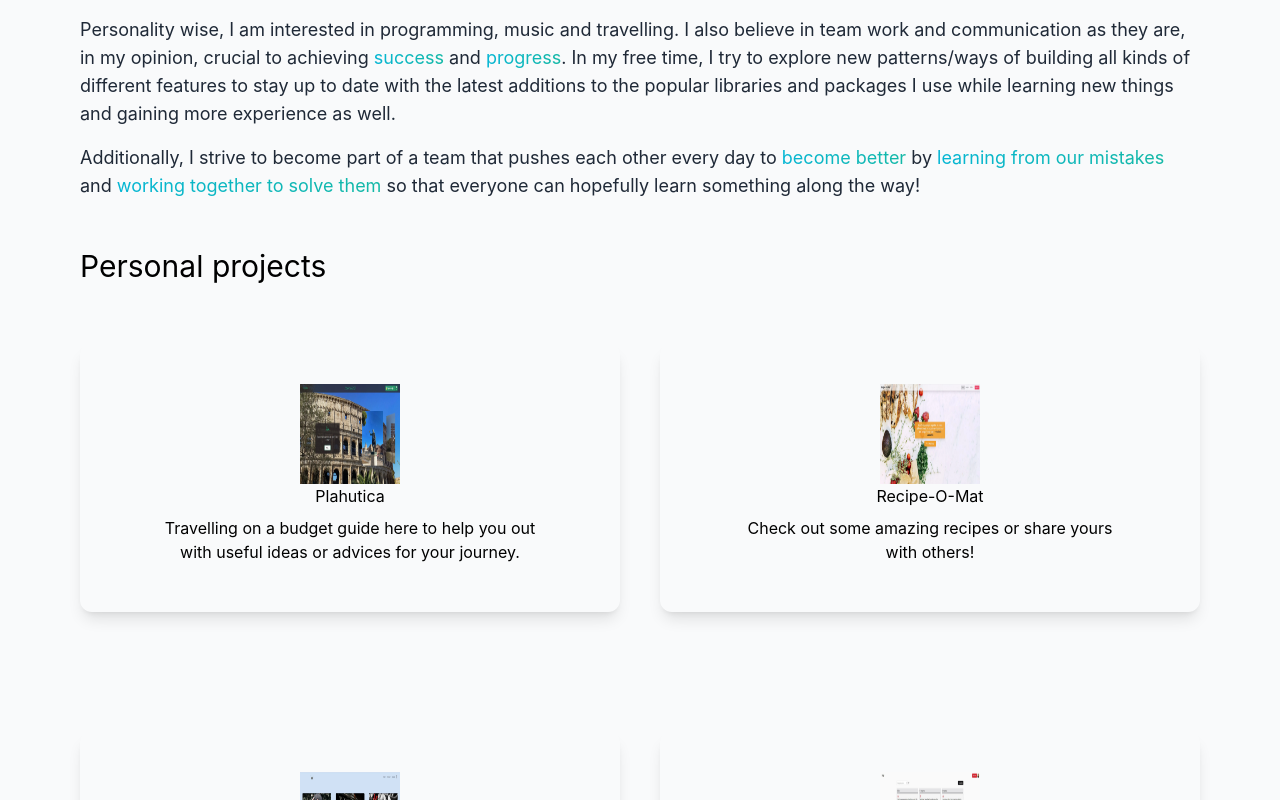
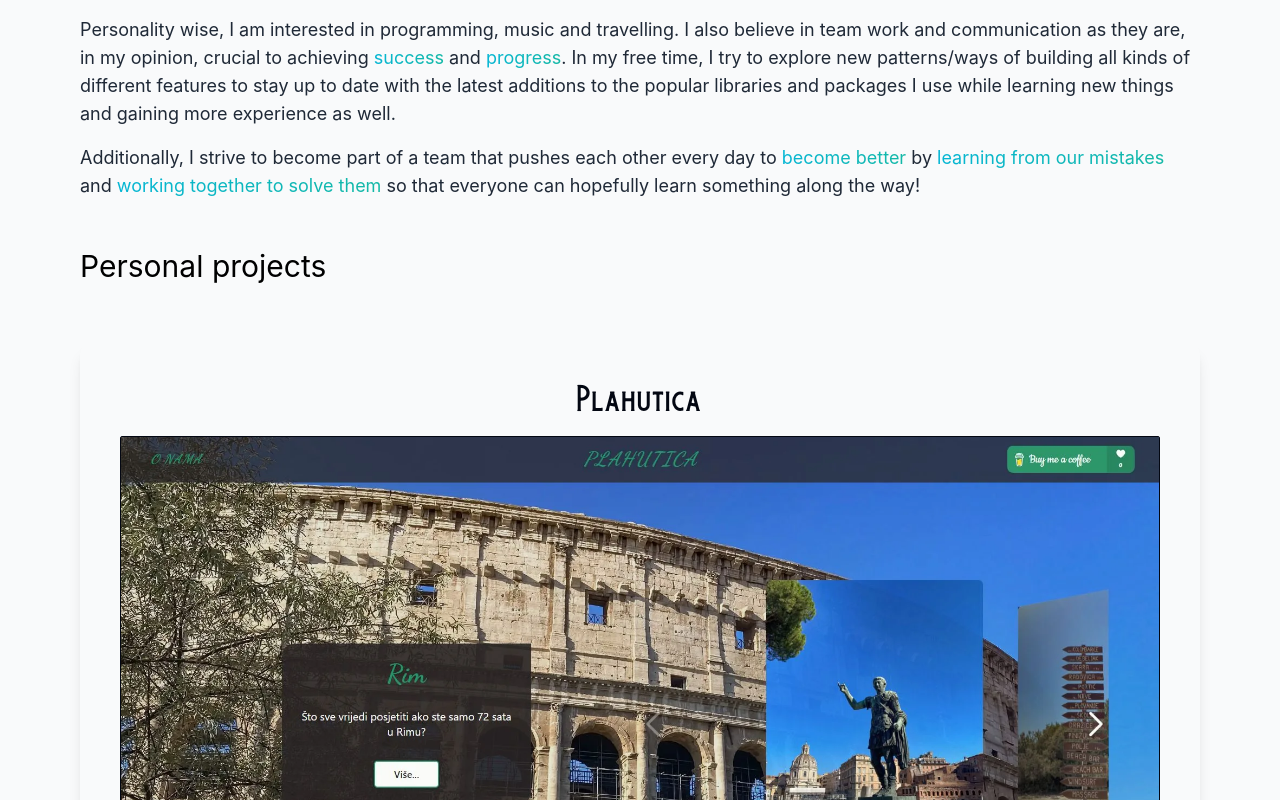
Before and after one commit to jknezevic1712/portfolio, a Next.js app: page / in a window 1280 px wide. Shown: the part 2000-2800 px from the top of the page. Built offline with nearby package versions, Linux system fonts and the light colour scheme.

Commit message:
Redesigned layout for personal projects section.

```diff
--- /dev/null
+++ b/components/atoms/Header2.jsx
@@ -0,0 +1,7 @@
+export default function Header2({ children }) {
+	return (
+		<h2 className="font-burtons text-lg text-gray-950 md:text-3xl 2xl:text-4xl">
+			{children}
+		</h2>
+	);
+}
--- a/components/atoms/Img.jsx
+++ b/components/atoms/Img.jsx
@@ -1,18 +1,7 @@
 import Image from 'next/image';
 
 export default function Img({ src, type = 'DEFAULT' }) {
-  if (type === 'HERO') {
-    return (
-      <Image
-        src={src}
-        alt=""
-        layout="fill"
-        objectFit="cover"
-        priority
-      />
-    );
-  }
-
+	if (type === 'DEFAULT') {
 		return (
 			<Image
 				src={src}
@@ -22,3 +11,14 @@ export default function Img({ src, type = 'DEFAULT' }) {
 			/>
 		);
 	}
+
+	return (
+		<Image
+			src={src}
+			alt=""
+			layout="fill"
+			objectFit="cover"
+			priority={type === 'HERO' ? true : false}
+		/>
+	);
+}
--- a/components/atoms/Paragraph.jsx
+++ b/components/atoms/Paragraph.jsx
@@ -1,5 +1,5 @@
 const ParagraphClassTypes = {
-  DEFAULT: 'max-w-sm py-2 2xl:text-lg',
+	DEFAULT: 'max-w-sm font-semibold py-2 2xl:text-lg',
 	CONTENT:
 		'py-2 text-center text-base leading-8 text-gray-800 dark:text-gray-300 md:text-left md:text-lg 3xl:text-xl',
 	LARGE:
--- a/components/molecules/Card.jsx
+++ b/components/molecules/Card.jsx
@@ -1,20 +1,7 @@
-export default function Card({ children, url }) {
-  if (url) {
-    return (
-      <a
-        href={url}
-        target="_blank"
-        rel="noreferrer"
-        className="my-10 flex flex-1 basis-1/3 xl:basis-1/4 flex-col items-center justify-start rounded-xl p-10 text-center shadow-lg dark:bg-gray-200 lg:hover:shadow-xl lg:hover:skew-x-1 lg:hover:-skew-y-1 lg:transition-all lg:duration-200"
-      >
-        {children}
-      </a>
-    );
-  }
-
-  return (
-    <div className="my-10 flex flex-1 basis-1/3 xl:basis-1/4 flex-col items-center justify-start rounded-xl p-10 text-center shadow-lg dark:bg-gray-200 lg:hover:shadow-xl lg:transition-all">
-      {children}
-    </div>
-  );
+export default function Card({ children }) {
+	return (
+		<div className="my-10 flex flex-1 basis-1/3 xl:basis-1/4 flex-col items-center justify-start rounded-xl p-10 text-center shadow-lg dark:bg-gray-200 lg:hover:shadow-xl lg:transition-all">
+			{children}
+		</div>
+	);
 }
--- /dev/null
+++ b/components/molecules/WideCard.jsx
@@ -0,0 +1,13 @@
+export default function WideCard({ children, url }) {
+	return (
+		<a
+			href={url}
+			target="_blank"
+			rel="noreferrer"
+			// className="my-10 gap-4 flex flex-1 basis-1/3 xl:basis-1/4 flex-col items-center justify-start rounded-xl p-10 text-center shadow-lg dark:bg-gray-200 lg:hover:shadow-xl lg:hover:skew-x-1 lg:hover:-skew-y-1 lg:transition-all lg:duration-200"
+			className="my-10 gap-4 flex flex-1 basis-1/3 xl:basis-1/4 flex-col items-center justify-start rounded-xl p-10 text-center shadow-lg dark:bg-gray-200 lg:hover:shadow-xl lg:transition-all lg:duration-500 group lg:hover:gap-8"
+		>
+			{children}
+		</a>
+	);
+}
--- a/components/templates/PersonalProjects.jsx
+++ b/components/templates/PersonalProjects.jsx
@@ -4,9 +4,10 @@ import recipe_o_mat from '../../public/recipe_o_mat-showcase.webp';
 import tmb from '../../public/tmb-showcase.webp';
 import better_timer from '../../public/better_timer-showcase.webp';
 
+import WideCard from '../molecules/WideCard';
+import Header2 from '../atoms/Header2';
+import Img from '../atoms/Img';
 import Paragraph from '../atoms/Paragraph';
-import Img from '../atoms/Img';
-import Card from '../molecules/Card';
 
 export default function PersonalProjects() {
 	return (
@@ -14,46 +15,78 @@ export default function PersonalProjects() {
 			<h3 className="mb-5 text-center text-3xl dark:text-gray-100 md:text-left 3xl:text-4xl">
 				Personal projects
 			</h3>
-			<div className="gap-10 lg:flex lg:flex-wrap lg:justify-center lg:gap-5 xl:gap-10">
-				<Card url="https://plahutica.vercel.app/">
-					<Img src={plahutica} />
-					<h2>Plahutica</h2>
+			{/* <div className="gap-10 lg:flex lg:flex-wrap lg:justify-center lg:gap-5 xl:gap-10"> */}
+			<div className="gap-10 lg:grid lg:grid-cols-1 lg:justify-center lg:gap-5 xl:gap-10">
+				<WideCard url="https://plahutica.vercel.app/">
+					<Header2>Plahutica</Header2>
+					<div className="img-inherit_dimensions border border-gray-950 rounded-sm lg:group-hover:scale-105 lg:transition-all lg:duration-500">
+						<Img
+							type="PROJECT"
+							src={plahutica}
+						/>
+					</div>
 					<Paragraph>
 						Travelling on a budget guide here to help you out with useful ideas
 						or advices for your journey.
 					</Paragraph>
-				</Card>
+				</WideCard>
 
-				<Card url="https://recipe-o-mat.web.app/">
-					<Img src={recipe_o_mat} />
-					<h2>Recipe-O-Mat</h2>
+				<WideCard url="https://recipe-o-mat.web.app/">
+					<Header2>Recipe-O-Mat</Header2>
+					<div className="img-inherit_dimensions border border-gray-950 rounded-sm lg:group-hover:scale-105 lg:transition-all lg:duration-500">
+						<Img
+							type="PROJECT"
+							src={recipe_o_mat}
+						/>
+					</div>
+
 					<Paragraph>
 						Check out some amazing recipes or share yours with others!
 					</Paragraph>
-				</Card>
+				</WideCard>
 
-				<Card url="https://crwn-clothing-jk.vercel.app/">
-					<Img src={crwn_clothing} />
-					<h2>Crown Clothing</h2>
+				<WideCard url="https://crwn-clothing-jk.vercel.app/">
+					<Header2>Crown Clothing</Header2>
+					<div className="img-inherit_dimensions border border-gray-950 rounded-sm lg:group-hover:scale-105 lg:transition-all lg:duration-500">
+						<Img
+							type="PROJECT"
+							src={crwn_clothing}
+						/>
+					</div>
+
 					<Paragraph>Web shop with various products.</Paragraph>
-				</Card>
+				</WideCard>
 
-				<Card url="https://tmb-jk.vercel.app/">
-					<Img src={tmb} />
-					<h2>Task Management Board</h2>
+				<WideCard url="https://tmb-jk.vercel.app/">
+					<Header2>Task Management Board</Header2>
+
+					<div className="img-inherit_dimensions border border-gray-950 rounded-sm lg:group-hover:scale-105 lg:transition-all lg:duration-500">
+						<Img
+							type="PROJECT"
+							src={tmb}
+						/>
+					</div>
+
 					<Paragraph>
 						Application providing you with an overview of tasks you create and
 						manipulate with.
 					</Paragraph>
-				</Card>
+				</WideCard>
 
-				<Card url="https://better-timer.vercel.app/">
-					<Img src={better_timer} />
-					<h2>Better Timer</h2>
+				<WideCard url="https://better-timer.vercel.app/">
+					<Header2>Better Timer</Header2>
+
+					<div className="img-inherit_dimensions border border-gray-950 rounded-sm lg:group-hover:scale-105 lg:transition-all lg:duration-500">
+						<Img
+							type="PROJECT"
+							src={better_timer}
+						/>
+					</div>
+
 					<Paragraph>
 						Easily track time spent on your tasks using Better Timer!
 					</Paragraph>
-				</Card>
+				</WideCard>
 			</div>
 		</section>
 	);
--- a/styles/globals.css
+++ b/styles/globals.css
@@ -6,8 +6,18 @@ html,
 body {
 	padding: 0;
 	margin: 0;
-  font-family: -apple-system, BlinkMacSystemFont, Segoe UI, Roboto, Oxygen,
-    Ubuntu, Cantarell, Fira Sans, Droid Sans, Helvetica Neue, sans-serif;
+	font-family:
+		-apple-system,
+		BlinkMacSystemFont,
+		Segoe UI,
+		Roboto,
+		Oxygen,
+		Ubuntu,
+		Cantarell,
+		Fira Sans,
+		Droid Sans,
+		Helvetica Neue,
+		sans-serif;
 }
 
 a {
@@ -23,3 +33,15 @@ a {
 	font-family: 'burtons';
 	src: url('../public/Burtons.otf');
 }
+
+.img-inherit_dimensions > span {
+	position: static !important;
+	width: inherit !important;
+	height: inherit !important;
+}
+
+.img-inherit_dimensions > span > img {
+	position: static !important;
+	width: inherit !important;
+	height: inherit !important;
+}
```
Lines whose indentation alone changed are shown as unchanged.
